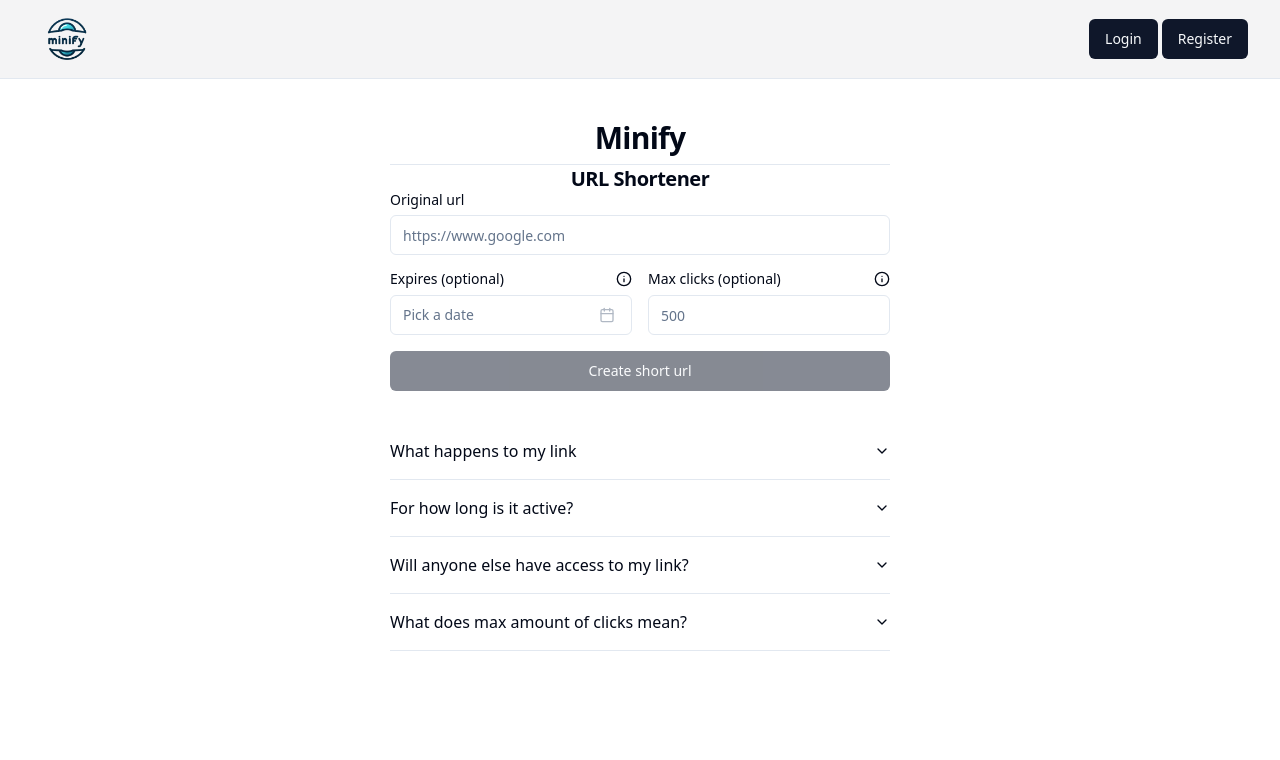
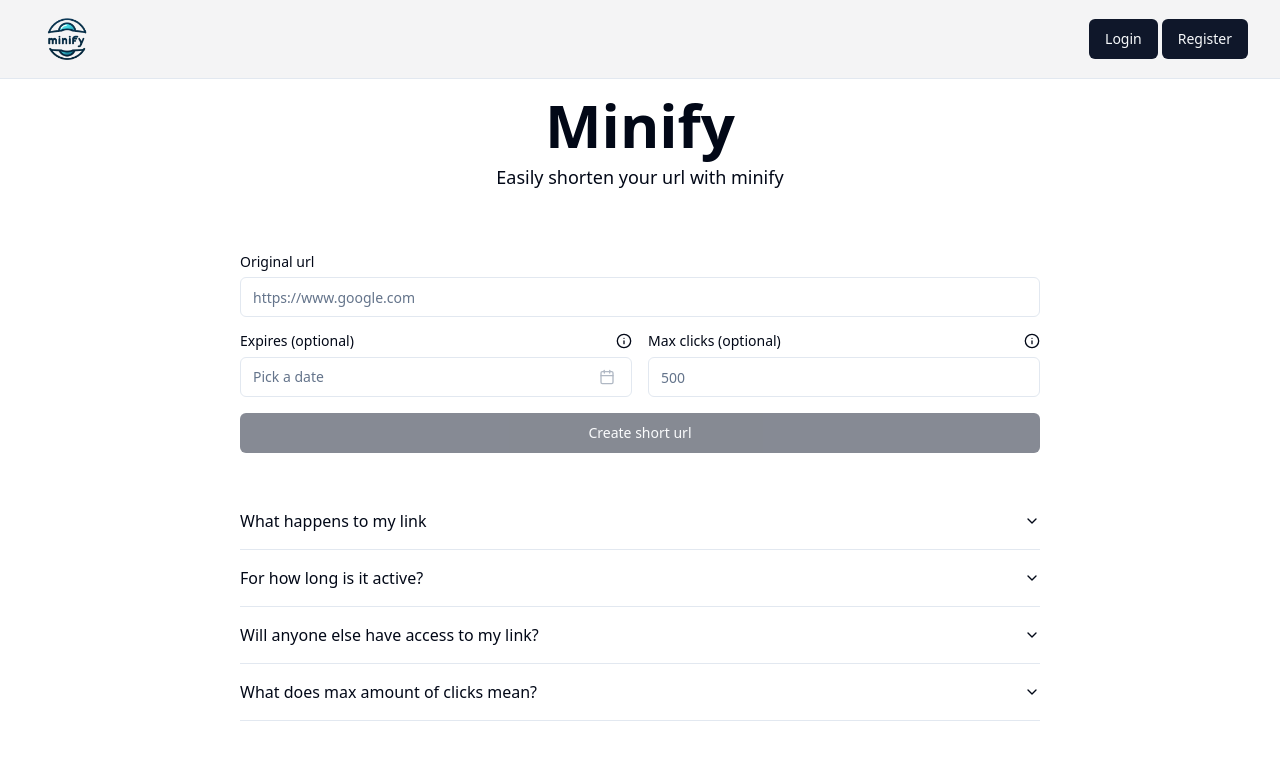
Before and after one commit to arebrinkemil/minify, a Next.js app: page / in a window 1280 px wide. Shown: the top 760 px of the page. Built offline with nearby package versions, Linux system fonts and the light colour scheme; no server answers.

Commit message:
updated home page layout

```diff
--- a/app/page.tsx
+++ b/app/page.tsx
@@ -1,9 +1,54 @@
+import {
+  Accordion,
+  AccordionContent,
+  AccordionItem,
+  AccordionTrigger,
+} from '@/components/ui/accordion'
 import HomeMenu from '@/components/made/HomeMenu'
 
 const Home = () => {
   return (
-    <main>
-      <HomeMenu />
+    <main className='mx-auto mt-[79px] flex h-[calc(100vh-79px)] max-w-[1440px] flex-col gap-8 p-4 md:gap-16'>
+      <header className='flex flex-col items-center justify-center gap-2'>
+        <h1 className='text-6xl font-bold'>Minify</h1>
+        <p className='text-lg'>Easily shorten your url with minify</p>
+      </header>
+      <section className='mx-auto flex w-full max-w-[800px] flex-col gap-4 md:gap-10'>
+        <HomeMenu />
+        <Accordion type='single' collapsible>
+          <AccordionItem value='item-1'>
+            <AccordionTrigger>What happens to my link</AccordionTrigger>
+            <AccordionContent>
+              All links are stored in our Database and then removed when their
+              timer runs out.
+            </AccordionContent>
+          </AccordionItem>
+          <AccordionItem value='item-2'>
+            <AccordionTrigger>For how long is it active?</AccordionTrigger>
+            <AccordionContent>
+              For as long as you choose in the form field!
+            </AccordionContent>
+          </AccordionItem>
+          <AccordionItem value='item-3'>
+            <AccordionTrigger>
+              Will anyone else have access to my link?
+            </AccordionTrigger>
+            <AccordionContent>
+              No your link is secure with us and will not be accessible for
+              other users.
+            </AccordionContent>
+          </AccordionItem>
+          <AccordionItem value='item-4'>
+            <AccordionTrigger>
+              What does max amount of clicks mean?
+            </AccordionTrigger>
+            <AccordionContent>
+              If your max amount of clicks is 5, after the link has been clicked
+              5 times it will expire.
+            </AccordionContent>
+          </AccordionItem>
+        </Accordion>
+      </section>
     </main>
   )
 }
--- a/components/made/HomeAccordion.tsx
+++ /dev/null
@@ -1,46 +0,0 @@
-import {
-  Accordion,
-  AccordionContent,
-  AccordionItem,
-  AccordionTrigger,
-} from '@/components/ui/accordion'
-
-const HomeAccordion = () => {
-  return (
-    <Accordion type='single' collapsible className='pt-8'>
-      <AccordionItem value='item-1'>
-        <AccordionTrigger>What happens to my link</AccordionTrigger>
-        <AccordionContent style={{ maxWidth: '320px' }}>
-          All links are stored in our Database and then removed when their timer
-          runs out.
-        </AccordionContent>
-      </AccordionItem>
-      <AccordionItem value='item-2'>
-        <AccordionTrigger>For how long is it active?</AccordionTrigger>
-        <AccordionContent>
-          For as long as you choose in the form field!
-        </AccordionContent>
-      </AccordionItem>
-      <AccordionItem value='item-3'>
-        <AccordionTrigger>
-          Will anyone else have access to my link?
-        </AccordionTrigger>
-        <AccordionContent style={{ maxWidth: '320px' }}>
-          No your link is secure with us and will not be accessible for other
-          users.
-        </AccordionContent>
-      </AccordionItem>
-      <AccordionItem value='item-4'>
-        <AccordionTrigger>
-          What does max amount of clicks mean?
-        </AccordionTrigger>
-        <AccordionContent style={{ maxWidth: '320px' }}>
-          If your max amount of clicks is 5, after the link has been clicked 5
-          times it will expire.
-        </AccordionContent>
-      </AccordionItem>
-    </Accordion>
-  )
-}
-
-export default HomeAccordion
--- a/components/made/HomeMenu.tsx
+++ b/components/made/HomeMenu.tsx
@@ -1,50 +1,34 @@
 'use client'
 
 import { useState } from 'react'
-import HomeAccordion from './HomeAccordion'
-import {
-  Tooltip,
-  TooltipContent,
-  TooltipProvider,
-  TooltipTrigger,
-} from '@/components/ui/tooltip'
+import { Button } from '../ui/button'
+import { Check, Copy } from 'lucide-react'
 import UrlForm from './UrlForm'
 
 const HomeMenu = () => {
   const [url, setUrl] = useState('')
+  const [isCopy, setIsCopy] = useState(false)
 
   const copyLink = () => {
+    setIsCopy(true)
+
     navigator.clipboard.writeText(url)
+
+    setTimeout(() => setIsCopy(false), 2000)
   }
 
   return (
-    <main className='mx-auto flex max-w-[500px] flex-col py-[120px] text-center'>
-      <h2 className='scroll-m-20 border-b pb-2 text-3xl font-semibold tracking-tight first:mt-0'>
-        Minify
-      </h2>
-      <h4 className='scroll-m-20 text-xl font-semibold tracking-tight'>
-        URL Shortener
-      </h4>
+    <>
+      {url.length > 0 && (
+        <div className='flex items-center justify-between gap-4 rounded-md bg-accent p-2'>
+          <p className='overflow-hidden text-ellipsis text-nowrap'>{url}</p>
+          <Button onClick={copyLink}>
+            {!isCopy ? <Copy size={20} /> : <Check size={20} />}
+          </Button>
+        </div>
+      )}
       <UrlForm setValue={setUrl} />
-      {url.length > 0 && (
-        <TooltipProvider>
-          <Tooltip>
-            <TooltipTrigger onClick={copyLink}>
-              <h4 className='mt-4 scroll-m-20 text-xl font-semibold tracking-tight'>
-                Shortened URL:
-              </h4>
-              <h4 className='scroll-m-20 text-xl font-semibold tracking-tight hover:scale-105'>
-                {url}
-              </h4>
-            </TooltipTrigger>
-            <TooltipContent>
-              <p>Copy to clipboard</p>
-            </TooltipContent>
-          </Tooltip>
-        </TooltipProvider>
-      )}
-      <HomeAccordion />
-    </main>
+    </>
   )
 }
 
--- a/components/made/UrlForm.tsx
+++ b/components/made/UrlForm.tsx
@@ -1,4 +1,4 @@
-import { Dispatch, FC, FormHTMLAttributes, SetStateAction } from 'react'
+import { Dispatch, FC, SetStateAction } from 'react'
 import {
   Form,
   FormControl,
```
